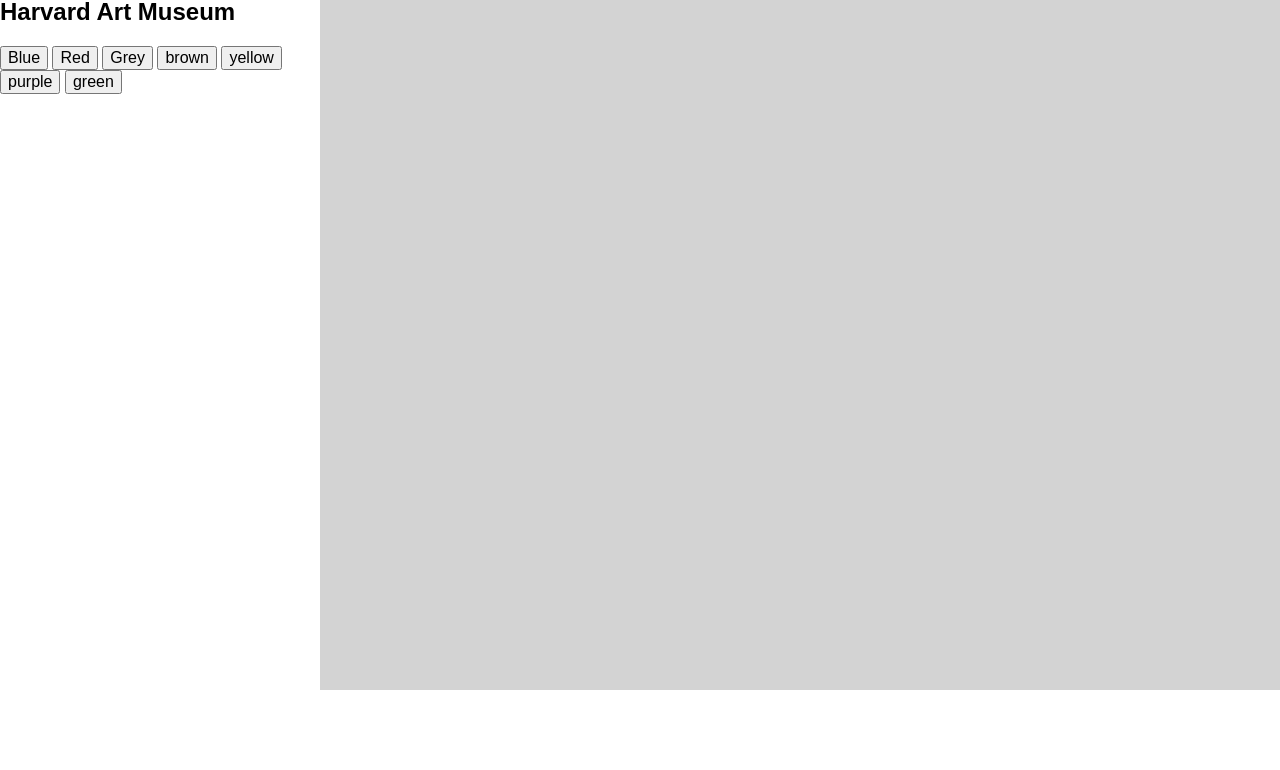
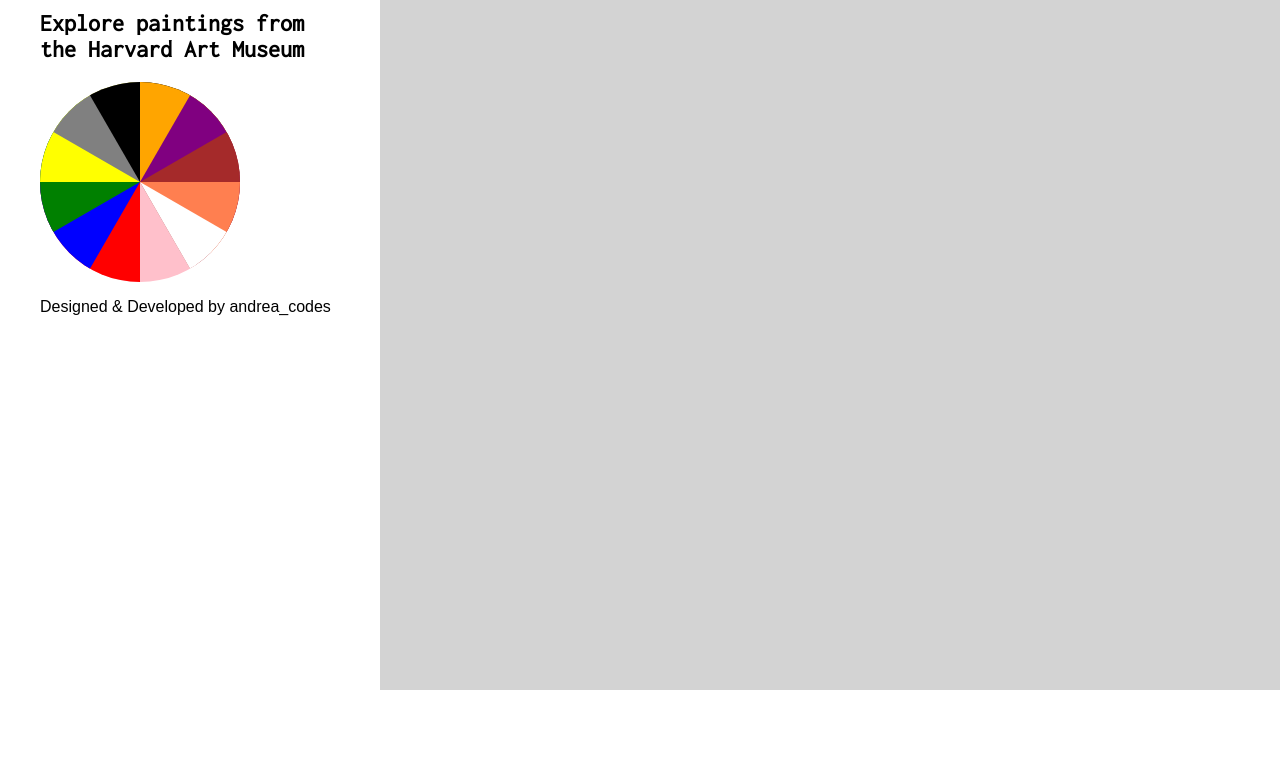
Before and after one commit to andreamaille/art-by-color, a website built with webpack: page index.html in a window 1280 px wide. Shown: the part 110-880 px from the top of the page. Before the commit the page ends 800 px from the top, so only its background shows below. Built offline with Linux system fonts and the light colour scheme.

Commit message:
Created color wheel

```diff
--- a/index.html
+++ b/index.html
@@ -13,7 +13,28 @@
         <div class="sidebar">
             <h1>Art By Color</h1>
             <h2>Explore paintings from the Harvard Art Museum</h2>
-            <div class="color-options">
+
+            <div class="color-wheel">
+                <div data-color="pink" class="color-option color-option-1"></div>
+                <div data-color="red" class="color-option color-option-2"></div>
+                <div data-color="blue" class="color-option color-option-3"></div>
+                <div data-color="green" class="color-option color-option-4"></div>
+                <div data-color="yellow" class="color-option color-option-5"></div>
+                <div data-color="grey" class="color-option color-option-6"></div>
+                <div data-color="black" class="color-option color-option-7"></div>
+                <div data-color="orange" class="color-option color-option-8"></div>
+                <div data-color="purple" class="color-option color-option-9"></div>
+                <div data-color="brown" class="color-option color-option-10"></div>
+                <div data-color="coral" class="color-option color-option-11"></div>
+                <div data-color="white" class="color-option color-option-12"></div>
+            </div>
+
+            <div>
+                <p>Designed & Developed by andrea_codes</p>
+            </div>
+
+
+            <!-- <div class="color-options">
                 <button class="blue" data-color="blue">Blue</button>
                 <button class="red" data-color="red">Red</button>
                 <button class="grey" data-color="grey">Grey</button>
@@ -21,7 +42,7 @@
                 <button class="yellow" data-color="yellow">yellow</button>
                 <button class="violet" data-color="violet">purple</button>
                 <button class="green" data-color="green">green</button>
-            </div>
+            </div> -->
         </div>
         <div class="gallery">
         </div>
--- a/js/app.js
+++ b/js/app.js
@@ -40,13 +40,18 @@
   app.getArtByColor(selectedColor);
 };
 
-const buttons = document.querySelectorAll('button');
+const colorOptions = document.getElementsByClassName('color-option');
+// console.log(colorOptions);
 
-buttons.forEach(button => {
-  button.addEventListener('click', function(e) {
+for (const color of colorOptions) {
+  color.addEventListener('click', function(e) {
     app.clearCanvas();
     app.selectedColor(e);
   });
-});
+}
+// colorOptions.forEach(color => {
+
+//   // button
+// });
 
 // app.init();
--- /dev/null
+++ b/styles/_color-wheel.scss
@@ -0,0 +1,128 @@
+
+// .color-option {
+//     position: absolute;
+//     width:0;
+//     height:0;
+//     border-radius: 100px;
+// }
+
+.color-wheel {
+    width:200px;
+    height: 200px;
+    overflow: hidden;
+    // background: lightcyan;
+    border-radius: 50%;
+    position: relative;
+}
+
+.color-option {
+    position: absolute;
+    bottom:0;
+    margin-left:100px;
+    width:300px;
+    height: 100px;
+    transform-origin: top left;
+    cursor: pointer;
+
+}
+
+.color-option-1 {
+    background-color: pink;
+    transform: rotate(45deg);
+    z-index: 10;
+}
+
+.color-option-2 {
+    background-color: red;
+    transform: rotate(90deg);
+    z-index: 20;
+}
+
+.color-option-3 {
+    background-color: blue;
+    transform: rotate(120deg);
+    z-index: 30;
+}
+
+.color-option-4 {
+    background-color: green;
+    transform: rotate(150deg);
+    z-index: 40;
+}
+
+.color-option-5 {
+    background-color: yellow;
+    transform: rotate(180deg);
+    z-index: 50;
+}
+
+.color-option-6 {
+    background-color: gray;
+    transform: rotate(210deg);
+    z-index: 60;
+}
+
+.color-option-7 {
+    background-color: black;
+    transform: rotate(240deg);
+    z-index: 70;
+}
+
+.color-option-8 {
+    background-color: orange;
+    transform: rotate(270deg);
+    z-index: 80;
+}
+
+.color-option-9 {
+    background-color: purple;
+    transform: rotate(300deg);
+    z-index: 90;
+}
+
+.color-option-10 {
+    background-color: brown;
+    transform: rotate(330deg);
+    z-index: 100;
+}
+
+.color-option-11 {
+    background-color: coral;
+    transform: rotate(0deg) skew(45deg);
+    z-index: 110;
+}
+
+.color-option-12 {
+    background-color: white;
+    transform: rotate(30deg) skew(60deg);
+    z-index: 120;
+
+}
+
+// .color-option-2 {
+//     border-right:60px solid transparent;
+//     border-top:60px solid green;
+//     border-left:60px solid transparent;
+//     border-bottom:60px solid transparent;
+// }
+
+// .color-option-3 {
+//     border-right:60px solid transparent;
+//     border-top:60px solid transparent;
+//     border-left:60px solid blue;
+//     border-bottom:60px solid transparent;
+// }
+
+// .color-option-4 {
+//     border-right:60px solid transparent;
+//     border-top:60px solid transparent;
+//     border-left:60px solid transparent;
+//     border-bottom:60px solid yellow;
+// }
+
+// .color-option-5 {
+//     border-right:30px solid rebeccapurple;
+//     border-top:30px solid transparent;
+//     border-left:30px solid transparent;
+//     border-bottom:30px solid transparent;
+// }
--- /dev/null
+++ b/styles/_gallery.scss
@@ -0,0 +1,19 @@
+  .gallery {
+    width:75%;
+    height:100vh;
+    background:lightgray;
+    display: flex;
+    justify-content: center;
+    align-items: stretch;
+    flex-direction: column;
+    flex-wrap: wrap;
+    overflow: scroll;
+    img {
+      width:20%;
+      height: 32%;
+      margin: 2px;
+      object-fit: cover;
+      // margin:10px;
+      // height:25%;
+    }
+  }
--- a/styles/_setup.scss
+++ b/styles/_setup.scss
@@ -5,3 +5,5 @@
 * { -moz-box-sizing: border-box; -webkit-box-sizing: border-box; box-sizing: border-box; }
 
 .visuallyHidden:not(:focus):not(:active) { position: absolute; width: 1px; height: 1px; margin: -1px;border: 0;padding: 0;white-space: nowrap;clip-path: inset(100%);clip: rect(00 0 0);overflow: hidden;}
+
+@import url('https://fonts.googleapis.com/css2?family=Inconsolata&family=Karla:wght@700&display=swap');
--- /dev/null
+++ b/styles/_sidebar.scss
@@ -0,0 +1,15 @@
+.sidebar {
+  width:25%;
+  height: 100vh;
+  background:$white;
+  position: relative;
+  margin: 40px;
+}
+
+h1 {
+  font-family: 'Karla', sans-serif;
+}
+
+h2 {
+  font-family: 'Inconsolata', monospace;
+}
--- a/styles/style.scss
+++ b/styles/style.scss
@@ -1,33 +1,10 @@
 $white: white;
 
 @import "setup";
+@import "sidebar";
+@import "color-wheel";
+@import "gallery";
 
 .main-content {
   display: flex;
-  .sidebar {
-    width:25%;
-    height: 100vh;
-    background:$white;
-  }
-  .gallery {
-    width:75%;
-    height:100vh;
-    background:lightgray;
-    display: flex;
-    justify-content: center;
-    align-items: stretch;
-    flex-direction: column;
-    align-self: stretch;
-    align-items: stretch;
-    flex-wrap: wrap;
-    overflow: scroll;
-    img {
-      width:20%;
-      height: 32%;
-      margin: 2px;
-      object-fit: cover;
-      // margin:10px;
-      // height:25%;
-    }
-  }
 }
```
Also changed, not shown: dist/bundle.js, 1 other file.
